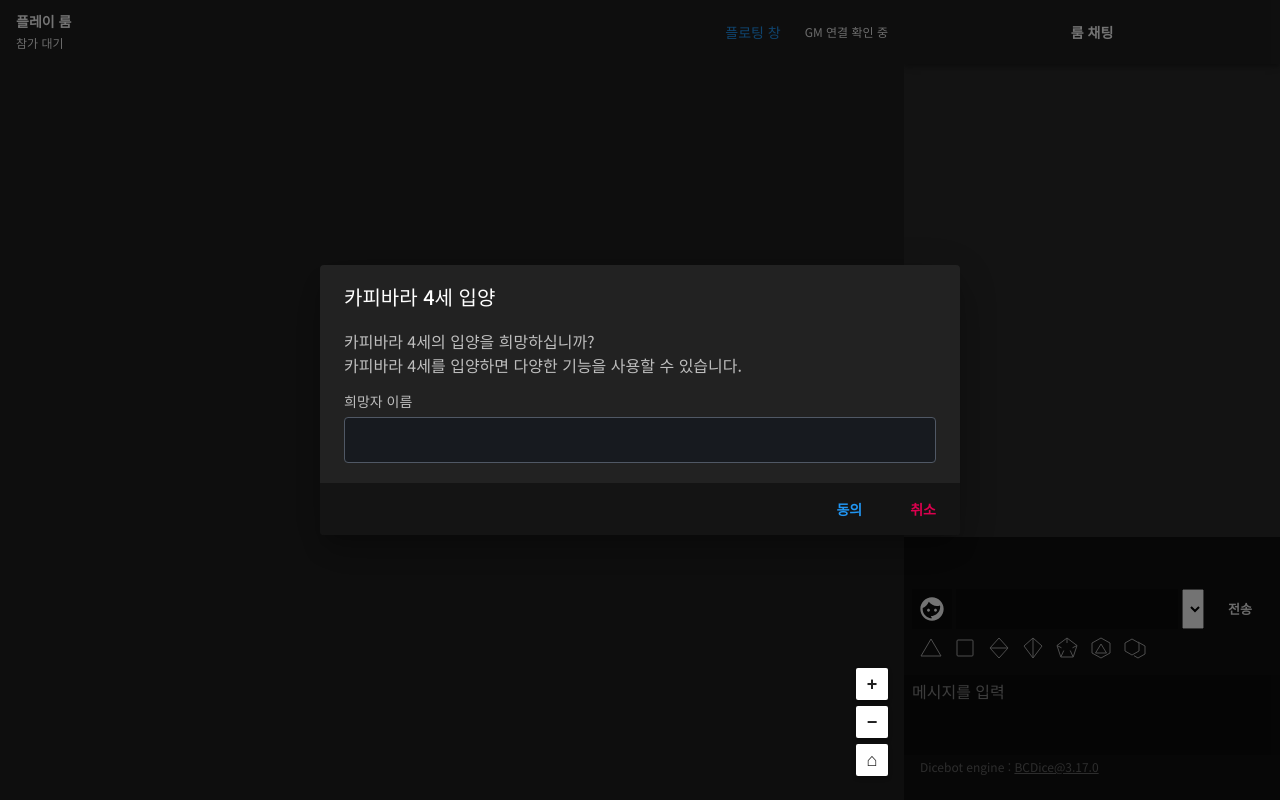
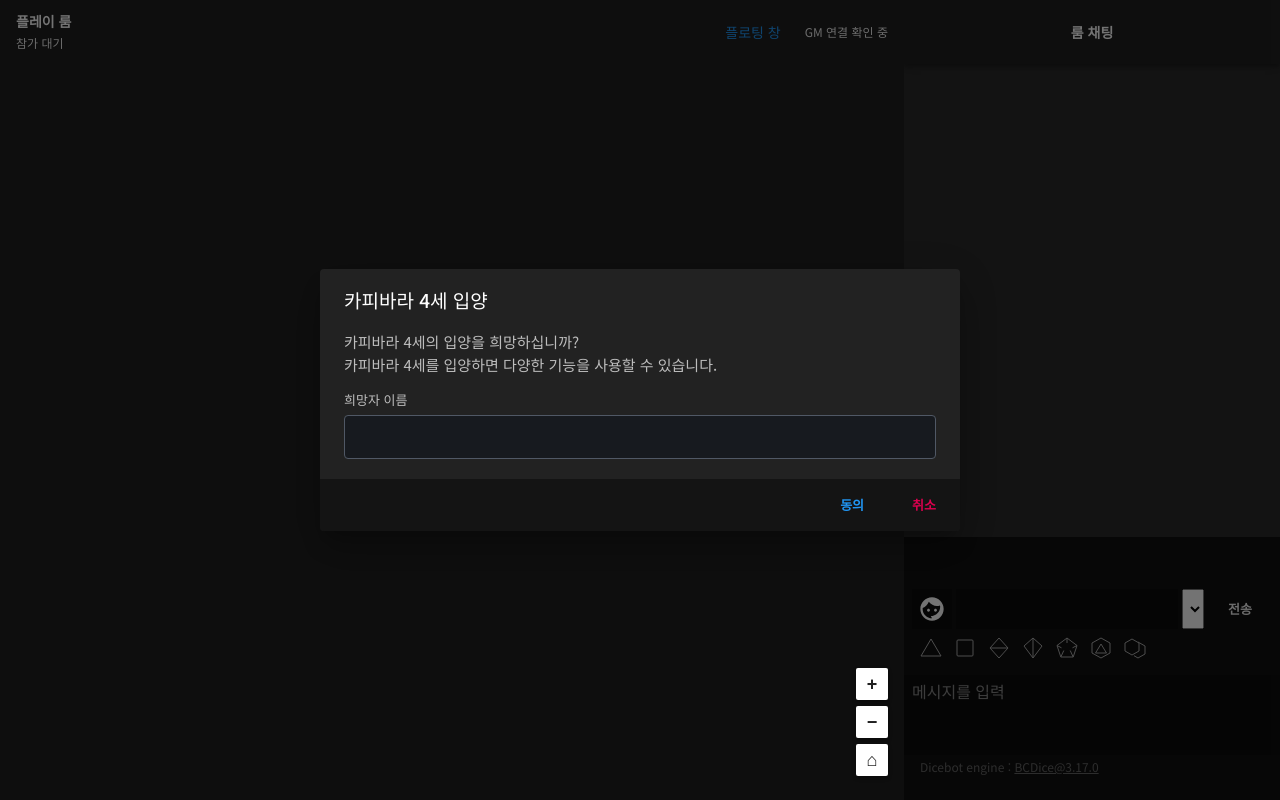
Before and after one commit to asp0902/CCFOLIA_bookmarklet, a browser extension: page prototype/public-handout-relay/public/index.html in a window 1280 px wide. Drawn offline with Linux system fonts and the light colour scheme.

Commit message:
participant invite popup: all text 1px smaller (#214)
Co-authored-by: Claude Sonnet 5.5 <noreply@anthropic.com>

```diff
--- a/prototype/public-handout-relay/public/style.css
+++ b/prototype/public-handout-relay/public/style.css
@@ -168,3 +168,4 @@ body.pip .chat{position:static;width:100%;height:100vh;display:grid;grid-templat
 #messages ruby rt{font-size:.6em}
 #scene-status .st-bar{pointer-events:auto;cursor:pointer}
 #messages li.roll-secret p{font-style:italic;opacity:.7}#messages li.roll-critical p,#messages li.roll-fumble p{font-weight:700}
+#gate .dialog>header h1{font-size:19px}#gate .dialog-body p{font-size:15px}#gate .dialog-body label{font-size:13px}#gate #display-name{font-size:15px}#gate #gate-status{font-size:15px}#gate #gate-actions button{font-size:13px}
```
